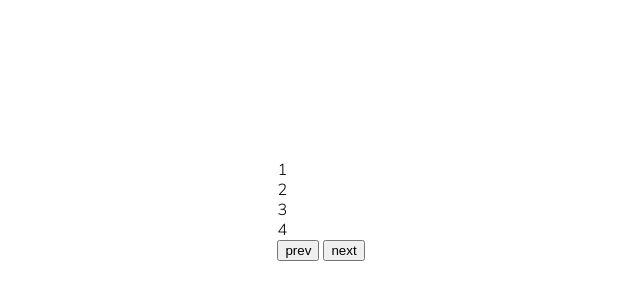
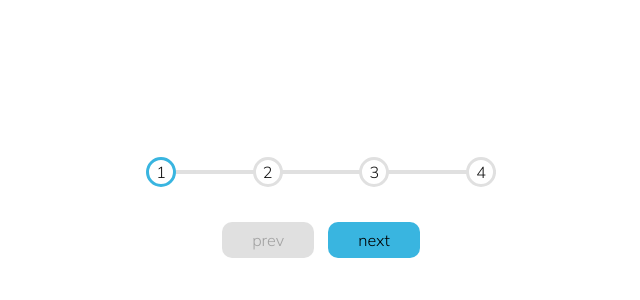
Before and after one commit to MalarvizhiM29/Java-script-Practice, a plain HTML site: page Progress step/index.html in a window 1280 px wide. Shown: the part 190-490 px from the top of the page, without its empty margins (319-959 px from the left). Drawn offline with Linux system fonts and the light colour scheme.

Commit message:
Styles completed

```diff
--- a/Progress step/css/style.css
+++ b/Progress step/css/style.css
@@ -1,10 +1,15 @@
 @import url('https://fonts.googleapis.com/css2?family=Mulish:wght@300&display=swap');
 
+:root{
+    --line-border-fills:#39B5E0;
+    --line-border-empty:#e0e0e0;
+}
 *{
     box-sizing: border-box;
 }
 
 body{
+    background-color: #fff;
     font-family: 'Mulish',sans-serif;
     display: flex;
     align-items: center;
@@ -13,3 +18,82 @@ body{
     overflow: hidden;
     margin: 0;
 }
+
+
+.container{
+    text-align: center;
+}
+
+.progress-container{
+    display: flex;
+    justify-content: space-between;
+    position: relative;
+    margin-bottom: 30px;
+    max-width: 100%;
+    width: 350px;
+}
+
+.progress-container::before{
+    content: '';
+    background-color: var(--line-border-empty);
+    position:absolute;
+    top: 50%;
+    left: 0;
+    transform: translateY(-50%);
+    height: 4px;
+    width: 100%;
+    z-index: -1;
+}
+
+.progress{
+    background-color: var(--line-border-fills);
+    position:absolute;
+    top: 50%;
+    left: 0;
+    transform: translateY(-50%);
+    height: 4px;
+    width: 0%;
+    z-index: -1;
+    transition: 0.4s ease;
+}
+
+.circle{
+    background-color: #fff;
+    color: #111;
+    border-radius: 50%;
+    height: 30px;
+    width: 30px;
+    display: flex;
+    justify-content: center;
+    align-items: center;
+    border: 3px solid var(--line-border-empty);
+    transition: 0.4s ease;
+}
+
+.circle.active{
+    border-color: var(--line-border-fills);
+}
+
+.btn{
+    background-color: var(--line-border-fills);
+    border: 0;
+    border-radius: 10px;
+    cursor: pointer;
+    font-family: inherit;
+    padding:8px 30px;
+    margin: 5px;
+    font-size: medium;
+}
+
+.btn.active{
+    transform: scale(0.98);
+}
+
+.btn.focus{
+    outline: 0;
+}
+
+.btn:disabled{
+    background-color: var(--line-border-empty);
+    cursor: not-allowed;
+}
--- a/Progress step/index.html
+++ b/Progress step/index.html
@@ -15,10 +15,9 @@
             <div class="circle">2</div>
             <div class="circle">3</div>
             <div class="circle">4</div>
-
-            <button class="btn" id="prev">prev</button>
-            <button class="btn" id="next">next</button>
         </div>
+        <button class="btn" id="prev" disabled>prev</button>
+        <button class="btn" id="next">next</button>
     </div>
     <script src="js/script.js"></script>
 </body>
```
